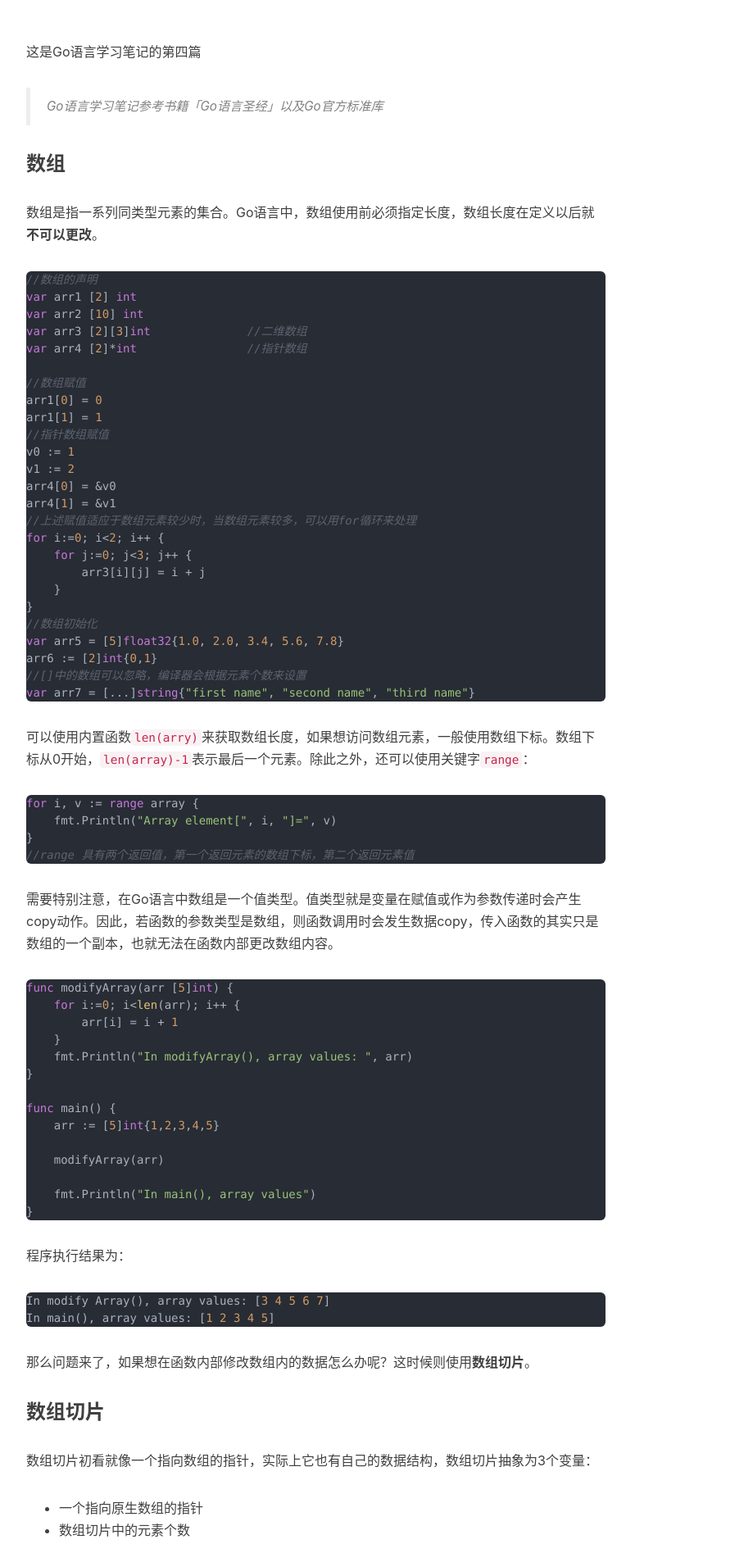
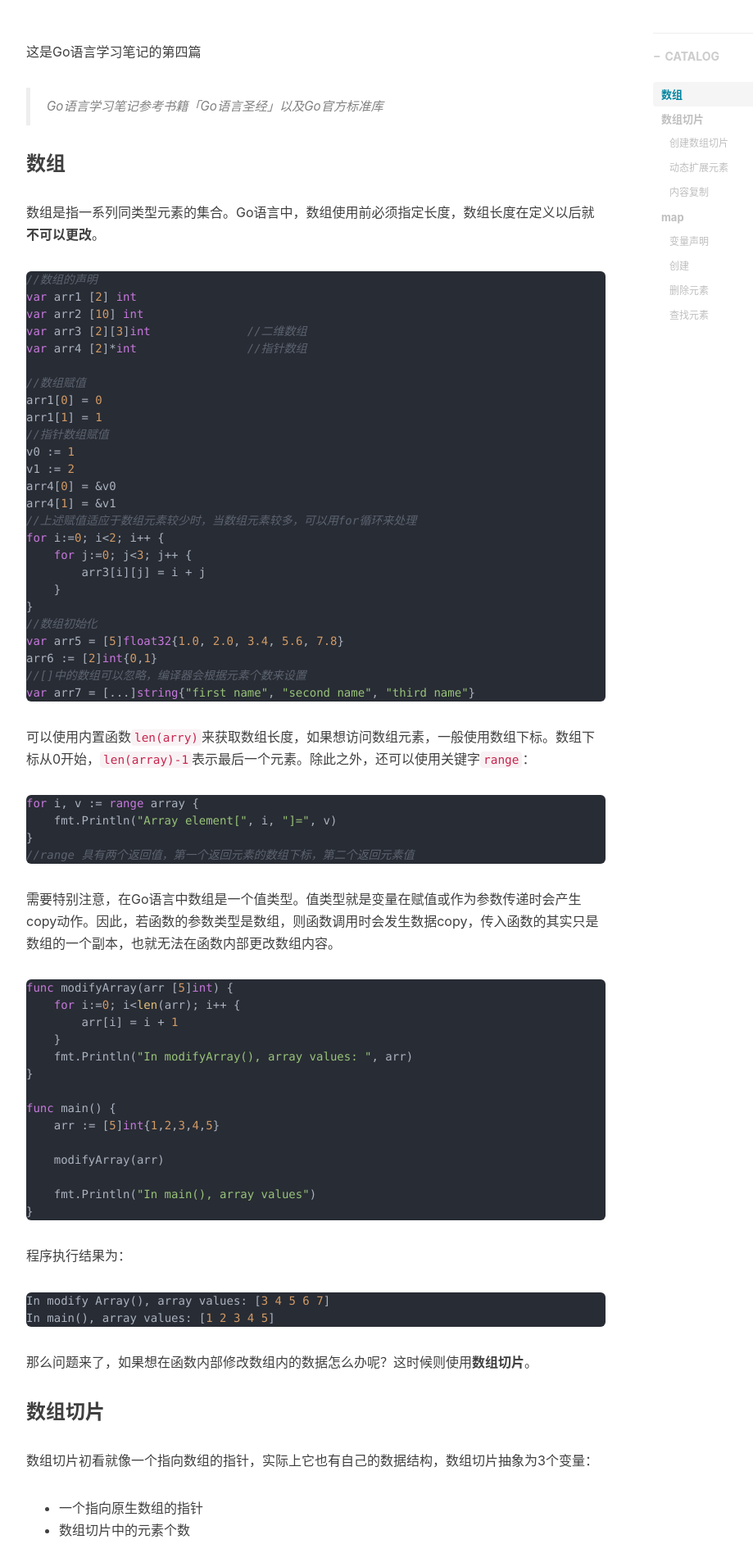
Before and after one commit to goelo/goelo.github.io, a Jekyll site: the page built from _posts/2019/2019-01-20-learn-golang-in-hard-way-4.markdown, in a window 1280 px wide. Shown: the part 457-2341 px from the top of the page at 82% size, without its empty margins (233-1152 px from the left). Built offline with Jekyll 4.4.1, drawn with Linux system fonts in a browser that asks for light colours; nearby versions of some CDN libraries; comment, search, counter and statistics services are not loaded; part of the change alters nothing that is shown.

Commit message:
add golang-4

```diff
--- a/_posts/2019/2019-01-20-learn-golang-in-hard-way-4.markdown
+++ b/_posts/2019/2019-01-20-learn-golang-in-hard-way-4.markdown
@@ -6,6 +6,8 @@ author: Morgan
 tags:
     - Golang
     - 语言教程
+header-img: "img/go-bg.jpg"
+catalog: true
 ---
 
 这是Go语言学习笔记的第四篇
```
Also changed, not shown: img/avatar-hux-home.jpg (deleted), img/avatar-hux.jpg (deleted), img/blog-desktop.jpg (deleted), img/blog-keynote.jpg (deleted), img/blog-md-navbar.gif (deleted), img/blog-sidebar.jpg (deleted), img/home-bg-art.jpg (deleted), img/icon_wechat.png (deleted), img/post-bg-js-version.jpg (deleted), img/post-bg-see-u-ali.jpg (deleted), 2 other files.
